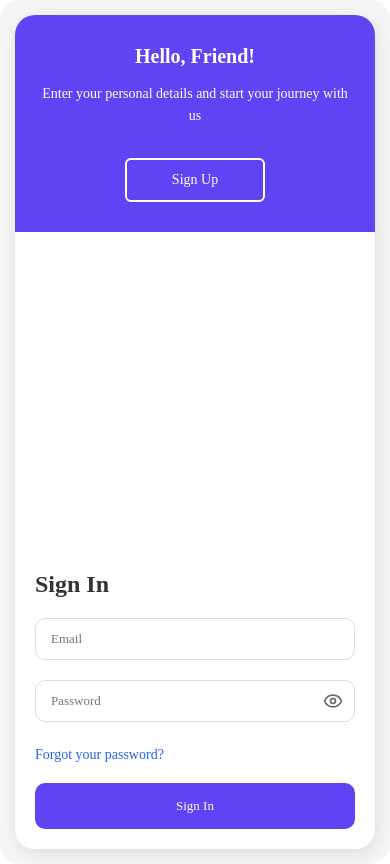
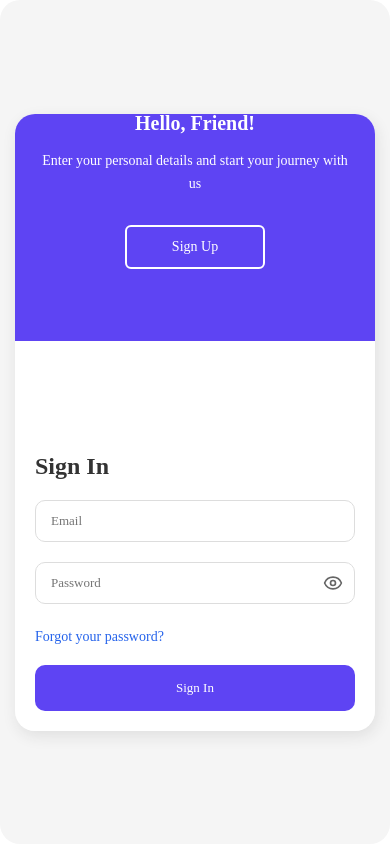
Before and after one commit to Massachusetts78/taskmate, a React (Vite) app in the folder src/frontend/: page /login in a window 390 px wide. Built offline with nearby package versions, Linux system fonts and the light colour scheme.

Commit message:
Updated ui for login

```diff
--- a/src/frontend/login/login.css
+++ b/src/frontend/login/login.css
@@ -185,7 +185,6 @@ body {
     color: #6025eb;
 }
 
-/* Media Queries */
 @media screen and (max-width: 768px) {
     .auth-wrapper {
         height: auto;
@@ -200,16 +199,18 @@ body {
     }
 
     .form {
-        position: relative;
+        position:relative;
         width: 100%;
     }
 
     .overlay-container {
-        position: relative;
+        position: absolute;
         width: 100%;
-        height: auto;
+        height: 300px;
         padding: 40px 30px;
-        transform: none !important;
+    }
+    .overlay-container.right{
+        transform: translateY(-130%);
     }
 }
 
```
